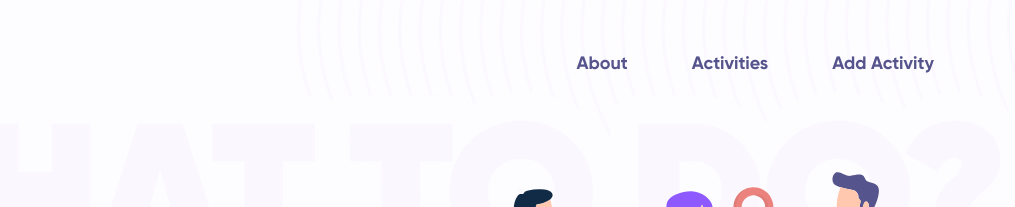
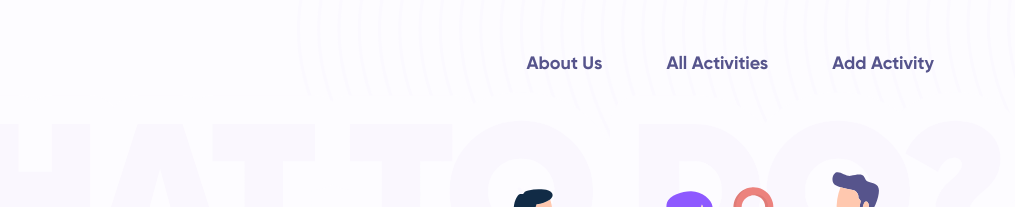
Before and after one commit to denys-medynskyi/what-to-do, a plain HTML site: page index.html in a window 1280 px wide. Shown: the top 207 px of the page, 265-1280 px from the left. Drawn offline with Linux system fonts and the light colour scheme.

Commit message:
Change link wording

```diff
--- a/index.html
+++ b/index.html
@@ -18,8 +18,8 @@
       </span>
 
       <nav class="flex space-between">
-        <a href="/about">About</a>
-        <a href="/activities">Activities</a>
+        <a href="/about">About Us</a>
+        <a href="/activities">All Activities</a>
         <a href="/add-activity">Add Activity</a>
       </nav>
     </header>
```
